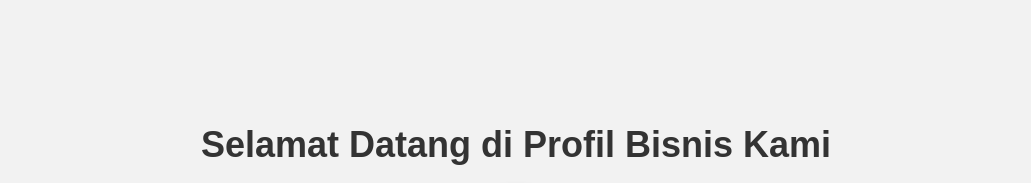
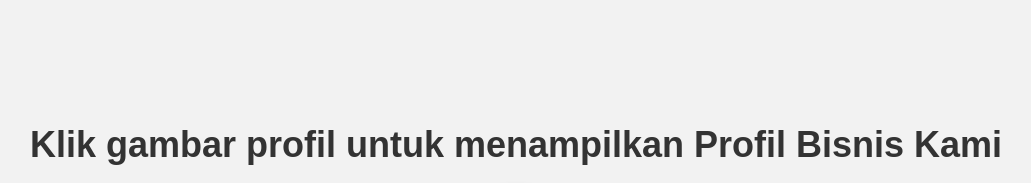
Before and after one commit to RXSofc/rxss4k.github.io, a plain HTML site: page index.html in a window 1280 px wide. Shown: the top 183 px of the page, without its empty margins (124-1155 px from the left). Drawn offline with Linux system fonts and the light colour scheme.

Commit message:
Update index.html

```diff
--- a/index.html
+++ b/index.html
@@ -75,7 +75,7 @@
 </head>
 <body>
     <div class="container" onclick="playAudio()">
-        <h1 id="judul">Selamat Datang di Profil Bisnis Kami</h1>
+        <h1 id="judul">Klik gambar profil untuk menampilkan Profil Bisnis Kami</h1>
         <img id="logo" src="https://upload.wikimedia.org/wikipedia/commons/thumb/5/59/User-avatar.svg/1200px-User-avatar.svg.png" alt="Logo Profil" class="logo">
         <div id="troll-text"></div>
         <audio id="audio" preload="auto" loop>
```
